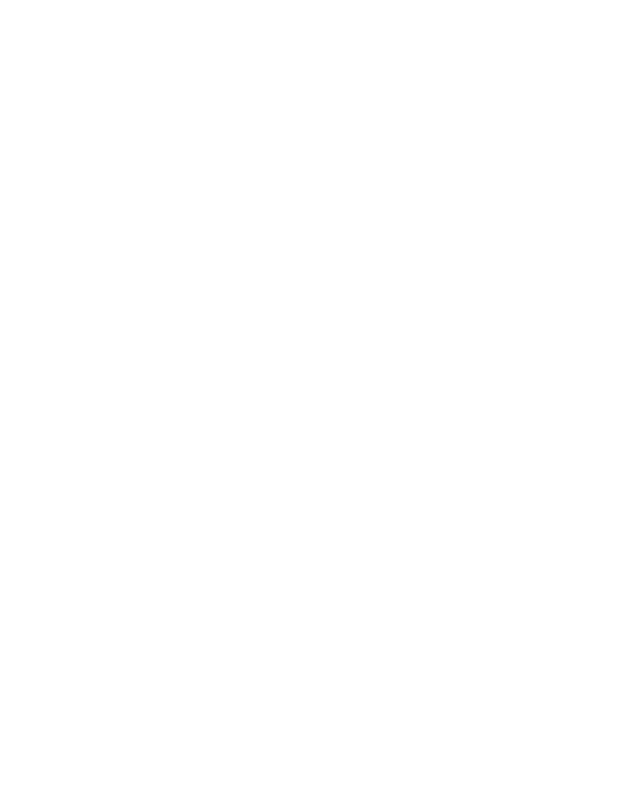
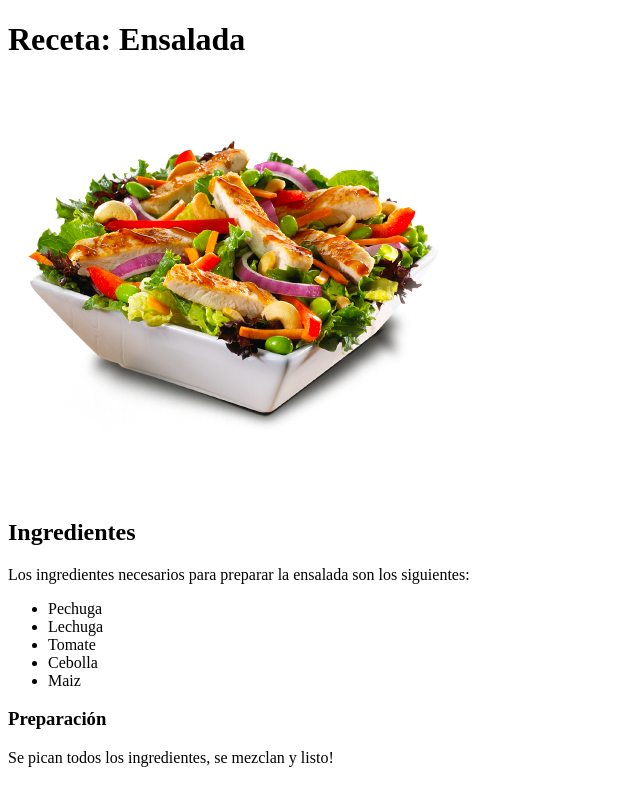
Before and after one commit to felipefalla/aspirantes-mir-html-y-css, a plain HTML site: page ejercicio1-html-y-css/index.html in a window 1280 px wide. Shown: the whole page, without its empty margins (0-640 px from the left). Drawn offline with Linux system fonts and the light colour scheme.

Commit message:
Agrega el cuerpo HTML del primer ejercicio

```diff
--- a/ejercicio1-html-y-css/index.html
+++ b/ejercicio1-html-y-css/index.html
@@ -3,7 +3,21 @@
   <head>
     <meta charset="utf-8">
     <title>Mi receta</title>
-<!-- Aquí referencias otros archivos y escribes metadata --></head>
+</head>
   <body>
-<!-- Aquí escribes tu contenido --></body>
+    <h1>Receta: Ensalada</h1>
+    <img src="ensalada.png" alt="ensalada">
+    <h2>Ingredientes</h2>
+    <p>Los ingredientes necesarios para preparar la ensalada son los siguientes:</p>
+    <ul>
+        <li>Pechuga</li>
+        <li>Lechuga</li>
+        <li>Tomate</li>
+        <li>Cebolla</li>
+        <li>Maiz</li>
+    </ul>
+    <h3>Preparación</h3>
+    <p>Se pican todos los ingredientes, se mezclan y listo!</p>
+
+  </body>
 </html>
```
Also changed, not shown: ejercicio1-html-y-css/ensalada.png (added).
